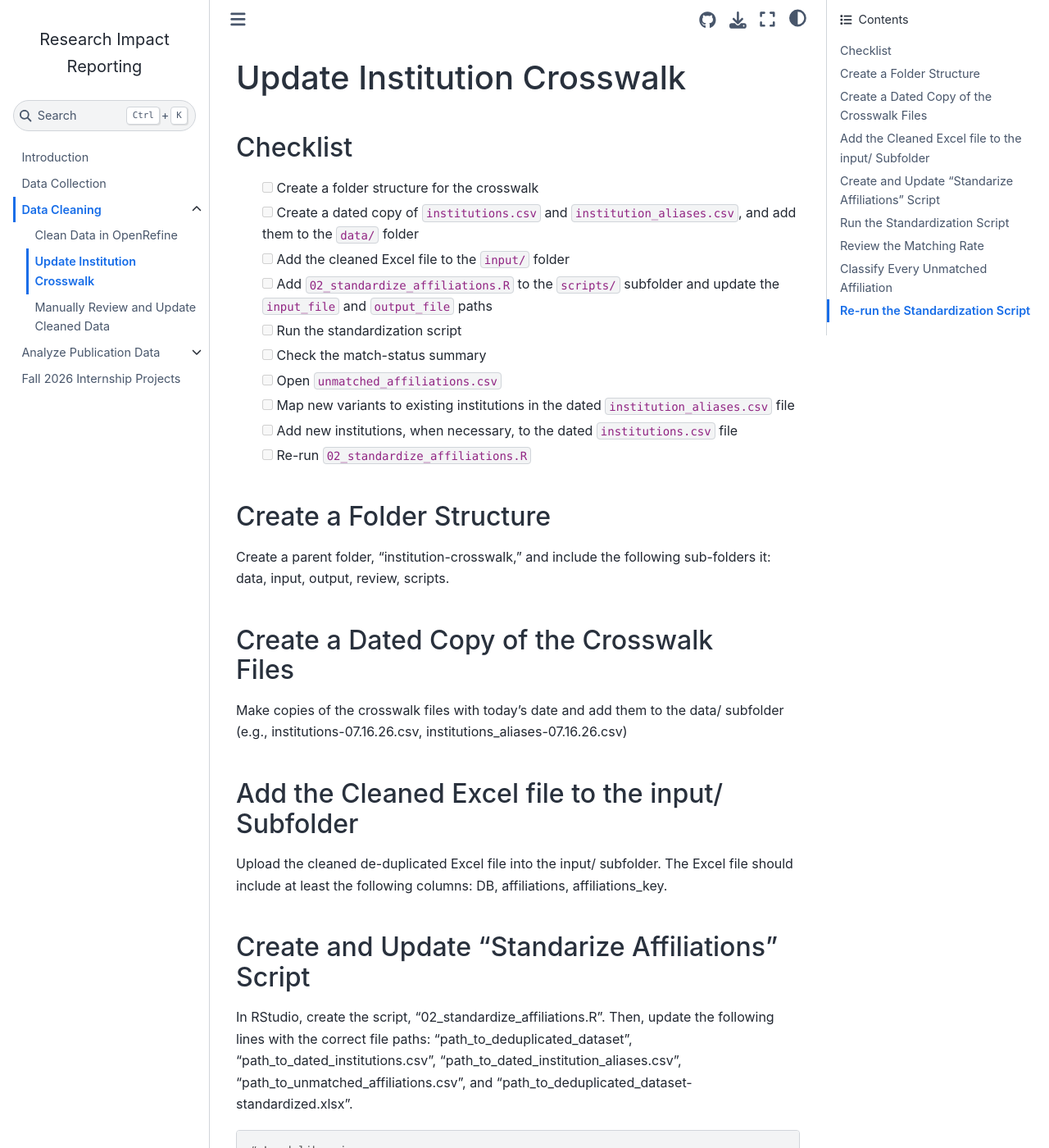
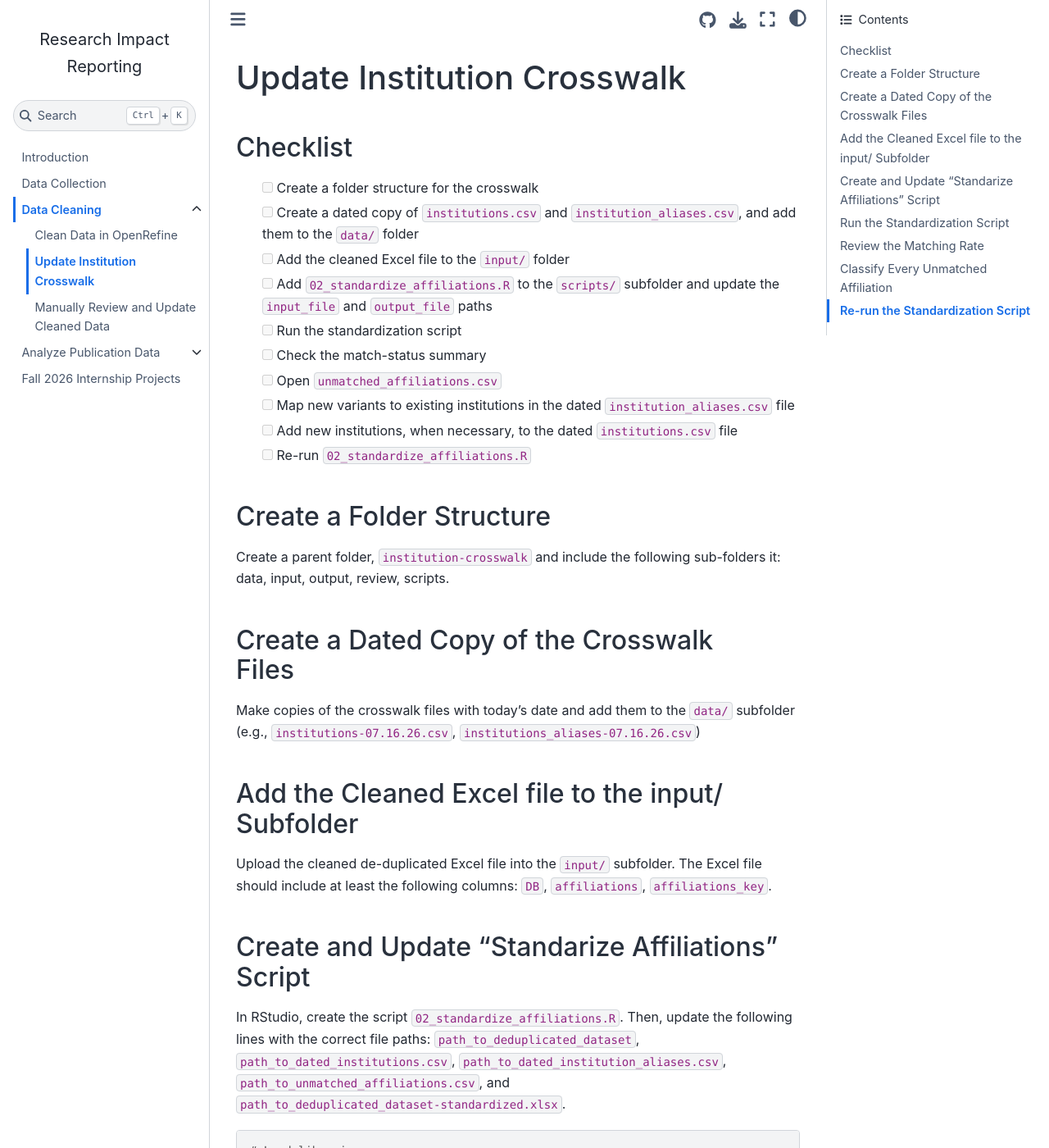
Before and after one commit to vvlooking/research-impact, a Jupyter Book: the page built from website/data-cleaning-crosswalk.md, in a window 1280 px wide and 1400 px high. Shown: the whole window at 82% size. Built offline with Jupyter Book 1.0.4 settings and Sphinx 7.4.7 and the Sphinx Book theme 1.1.4, drawn with Linux system fonts in a browser that asks for light colours; pages that are not in the unit, such as notebooks, are missing from menus; some of the changed text lies outside the part shown.

````diff
--- a/website/data-cleaning-crosswalk.md
+++ b/website/data-cleaning-crosswalk.md
@@ -15,19 +15,19 @@
 
 ## Create a Folder Structure
 
-Create a parent folder, "institution-crosswalk," and include the following sub-folders  it: data, input, output, review, scripts.
+Create a parent folder, `institution-crosswalk` and include the following sub-folders  it: data, input, output, review, scripts.
 
 ## Create a Dated Copy of the Crosswalk Files
 
-Make copies of the crosswalk files with today's date and add them to the data/ subfolder (e.g., institutions-07.16.26.csv, institutions_aliases-07.16.26.csv)
+Make copies of the crosswalk files with today's date and add them to the `data/` subfolder (e.g., `institutions-07.16.26.csv`, `institutions_aliases-07.16.26.csv`)
 
 ## Add the Cleaned Excel file to the input/ Subfolder
 
-Upload the cleaned de-duplicated Excel file into the input/ subfolder. The Excel file should include at least the following columns: DB, affiliations, affiliations_key.
+Upload the cleaned de-duplicated Excel file into the `input/` subfolder. The Excel file should include at least the following columns: `DB`, `affiliations`, `affiliations_key`.
 
 ## Create and Update "Standarize Affiliations" Script
 
-In RStudio, create the script, "02_standardize_affiliations.R". Then, update the following lines with the correct file paths: "path_to_deduplicated_dataset", "path_to_dated_institutions.csv", "path_to_dated_institution_aliases.csv", "path_to_unmatched_affiliations.csv", and "path_to_deduplicated_dataset-standardized.xlsx".
+In RStudio, create the script `02_standardize_affiliations.R`. Then, update the following lines with the correct file paths: `path_to_deduplicated_dataset`, `path_to_dated_institutions.csv`, `path_to_dated_institution_aliases.csv`, `path_to_unmatched_affiliations.csv`, and `path_to_deduplicated_dataset-standardized.xlsx`.
 
 ```r
 # Load libraries
@@ -179,7 +179,7 @@ write_xlsx(
 
 ## Run the Standardization Script
 
-Run the standardization script to split the affiliations_key into individual affiliation strings, match those strings against "institution_aliases.csv", retrieve canonical names and identifiers from "institutions.csv", produce a standardized Excel file, and produce a new "unmatched_affiliations.csv" file.
+Run the standardization script to split the affiliations_key into individual affiliation strings, match those strings against `institution_aliases.csv`, retrieve canonical names and identifiers from `institutions.csv`, produce a standardized Excel file, and produce a new `unmatched_affiliations.csv` file.
 
 ## Review the Matching Rate
 
@@ -208,7 +208,7 @@ standardized_publications |>
 
 ## Classify Every Unmatched Affiliation
 
-If an unmatched institution maps to an institution already in the "institutions.csv" file, add a row to the "institutions.aliases.csv" file.
+If an unmatched institution maps to an institution already in the `institutions.csv` file, add a row to the `institutions.aliases.csv` file.
 
 For example:
 
````
